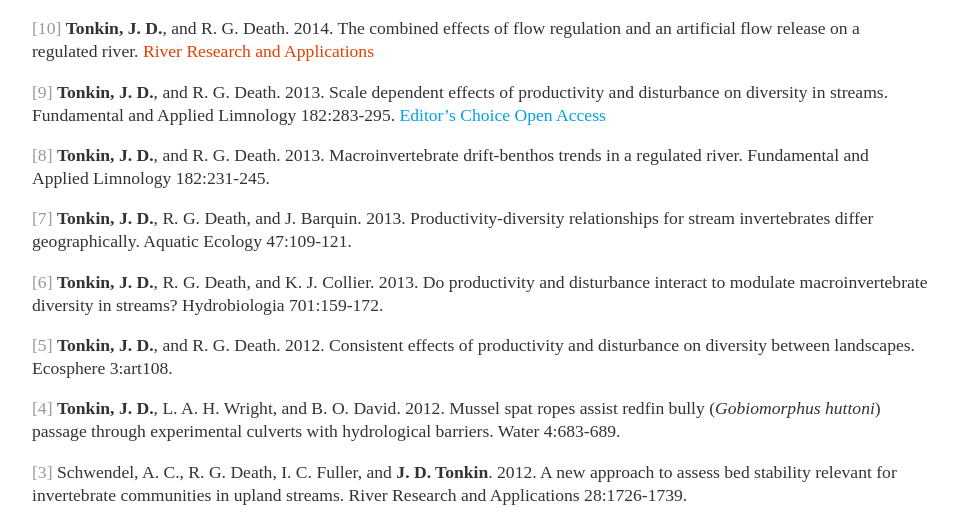
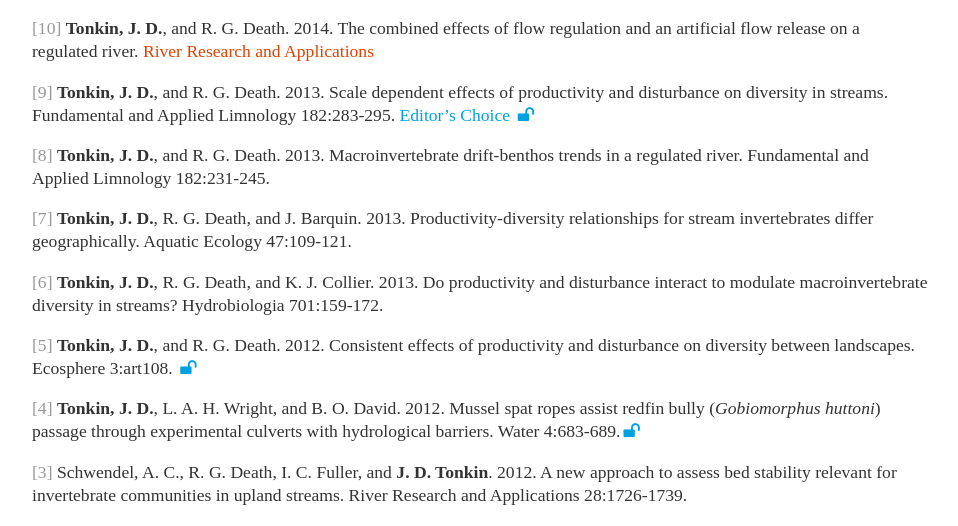
Before and after one commit to jdtonkin/jdtonkin.github.io, a Jekyll site: the page built from Publications/index.md, in a window 1280 px wide and 900 px high, scrolled down 1440 px. Shown: the part 155-681 px from the top of the window, without its empty margins (160-1118 px from the left). Built offline with Jekyll 4.4.1, drawn with Linux system fonts in a browser that asks for light colours; nearby versions of some CDN libraries; some web fonts are replaced.

Commit message:
Update index.md

```diff
--- a/Publications/index.md
+++ b/Publications/index.md
@@ -62,13 +62,13 @@ title: Publications
 
 ###Published
 
-<span style="color:#999">[19]</span> **Tonkin, J. D.**, D. N. Shah, M. Kuemmerlen, F. Li, Q. H. Cai, P. Haase, and S. C. Jähnig. 2015. Climatic and catchment-scale predictors of Chinese stream insect richness differ with order. <a href="http://dx.doi.org/10.1371/journal.pone.0123250" target="_blank">PLOS ONE</a> 10:e0123250. [<i class="fa fa-fw fa-file-pdf-o"></i>](2015 Tonkin etal PLOS ONE.pdf)
+<span style="color:#999">[19]</span> **Tonkin, J. D.**, D. N. Shah, M. Kuemmerlen, F. Li, Q. H. Cai, P. Haase, and S. C. Jähnig. 2015. Climatic and catchment-scale predictors of Chinese stream insect richness differ with order. <a href="http://dx.doi.org/10.1371/journal.pone.0123250" target="_blank">PLOS ONE</a> 10:e0123250. [<i class="fa fa-fw fa-file-pdf-o"></i>](2015 Tonkin etal PLOS ONE.pdf)<span style="color:#00a1e1"><i class="fa fa-fw fa-photo"></i></span>
 
 <span style="color:#999">[18]</span> **Tonkin, J. D.**, A. Brown, and E. M. Chappell (In press). Small-scale patch complexity, benthic invertebrate colonisation and leaf breakdown in three headwater streams in Bay of Plenty, New Zealand. <a href="http://dx.doi.org/10.1080/00288330.2014.980748" target="_blank">New Zealand Journal of Marine and Freshwater Research</a>
 
 <span style="color:#999">[17]</span> Chappell, E. M., D. S. Webb, A. J. Brown, and **J. D. Tonkin**. 2014. A preliminary survey of altitudinal variation in two ground weta species, *Hemiandrus maculifrons* and *H. pallitaris* (Walker) (Orthoptera: Anostostomatidae). <a href="http://dx.doi.org/10.1080/00779962.2014.922234" target="_blank">New Zealand Entomologist</a>.
 
-<span style="color:#999">[16]</span> **Tonkin, J. D.** 2014. Drivers of macroinvertebrate community structure in unmodified streams. PeerJ 2:e465.<a href="http://dx.doi.org/" target="_blank"></a>
+<span style="color:#999">[16]</span> **Tonkin, J. D.** 2014. Drivers of macroinvertebrate community structure in unmodified streams. PeerJ 2:e465.<a href="http://dx.doi.org/" target="_blank"></a><span style="color:#00a1e1"><i class="fa fa-fw fa-unlock"></i></span>
 
 <span style="color:#999">[15]</span> **Tonkin, J. D.**, S. C. Jähnig, and P. Haase. 2014. The rise of riverine flow-ecology and environmental flow research. <a href="http://dx.doi.org/10.1007/s40710-014-0024-8" target="_blank">Environmental Processes</a>
 
@@ -82,7 +82,7 @@ title: Publications
 
 <span style="color:#999">[10]</span> **Tonkin, J. D.**, and R. G. Death. 2014. The combined effects of flow regulation and an artificial flow release on a regulated river. <a href="http://dx.doi.org/10.1002/rra.2650" target="_blank">River Research and Applications</a>
 
-<span style="color:#999">[9]</span> **Tonkin, J. D.**, and R. G. Death. 2013. Scale dependent effects of productivity and disturbance on diversity in streams. Fundamental and Applied Limnology 182:283-295. <a href="http://dx.doi.org/" target="_blank"></a> <span style="color:#00a1e1">Editor’s Choice Open Access</span>
+<span style="color:#999">[9]</span> **Tonkin, J. D.**, and R. G. Death. 2013. Scale dependent effects of productivity and disturbance on diversity in streams. Fundamental and Applied Limnology 182:283-295. <a href="http://dx.doi.org/" target="_blank"></a> <span style="color:#00a1e1">Editor’s Choice <i class="fa fa-fw fa-unlock"></i></span>
 
 <span style="color:#999">[8]</span> **Tonkin, J. D.**, and R. G. Death. 2013. Macroinvertebrate drift-benthos trends in a regulated river. Fundamental and Applied Limnology 182:231-245.<a href="http://dx.doi.org/" target="_blank"></a>
 
@@ -90,9 +90,9 @@ title: Publications
 
 <span style="color:#999">[6]</span> **Tonkin, J. D.**, R. G. Death, and K. J. Collier. 2013. Do productivity and disturbance interact to modulate macroinvertebrate diversity in streams? Hydrobiologia 701:159-172.<a href="http://dx.doi.org/" target="_blank"></a>
 
-<span style="color:#999">[5]</span> **Tonkin, J. D.**, and R. G. Death. 2012. Consistent effects of productivity and disturbance on diversity between landscapes. Ecosphere 3:art108.<a href="http://dx.doi.org/" target="_blank"></a>
+<span style="color:#999">[5]</span> **Tonkin, J. D.**, and R. G. Death. 2012. Consistent effects of productivity and disturbance on diversity between landscapes. Ecosphere 3:art108.<a href="http://dx.doi.org/" target="_blank"></a> <span style="color:#00a1e1"><i class="fa fa-fw fa-unlock"></i></span>
 
-<span style="color:#999">[4]</span> **Tonkin, J. D.**, L. A. H. Wright, and B. O. David. 2012. Mussel spat ropes assist redfin bully (*Gobiomorphus huttoni*) passage through experimental culverts with hydrological barriers. Water 4:683-689.<a href="http://dx.doi.org/" target="_blank"></a>
+<span style="color:#999">[4]</span> **Tonkin, J. D.**, L. A. H. Wright, and B. O. David. 2012. Mussel spat ropes assist redfin bully (*Gobiomorphus huttoni*) passage through experimental culverts with hydrological barriers. Water 4:683-689.<a href="http://dx.doi.org/" target="_blank"></a><span style="color:#00a1e1"><i class="fa fa-fw fa-unlock"></i></span>
 
 <span style="color:#999">[3]</span> Schwendel, A. C., R. G. Death, I. C. Fuller, and **J. D. Tonkin**. 2012. A new approach to assess bed stability relevant for invertebrate communities in upland streams. River Research and Applications 28:1726-1739.<a href="http://dx.doi.org/" target="_blank"></a>
 
```
